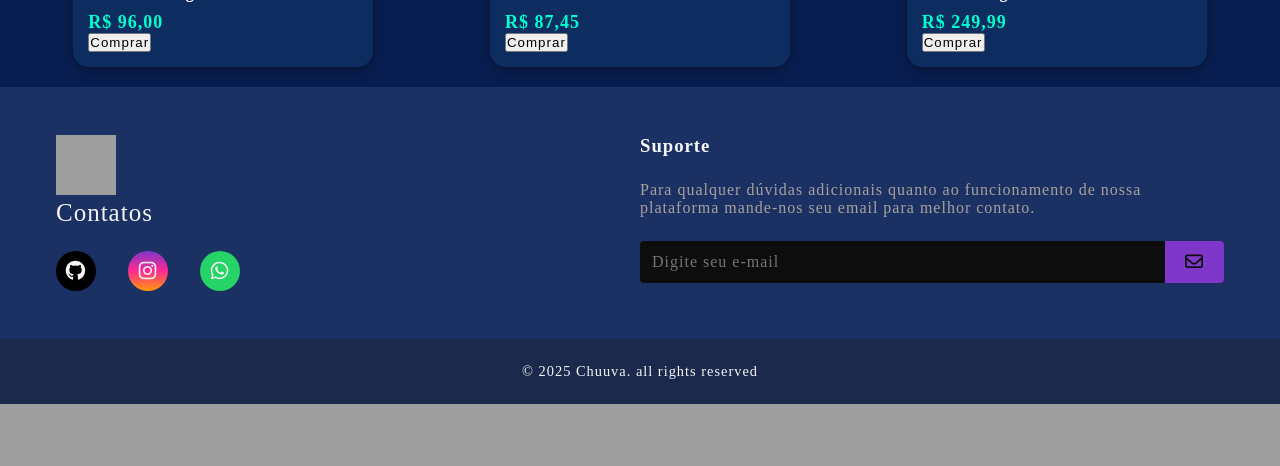
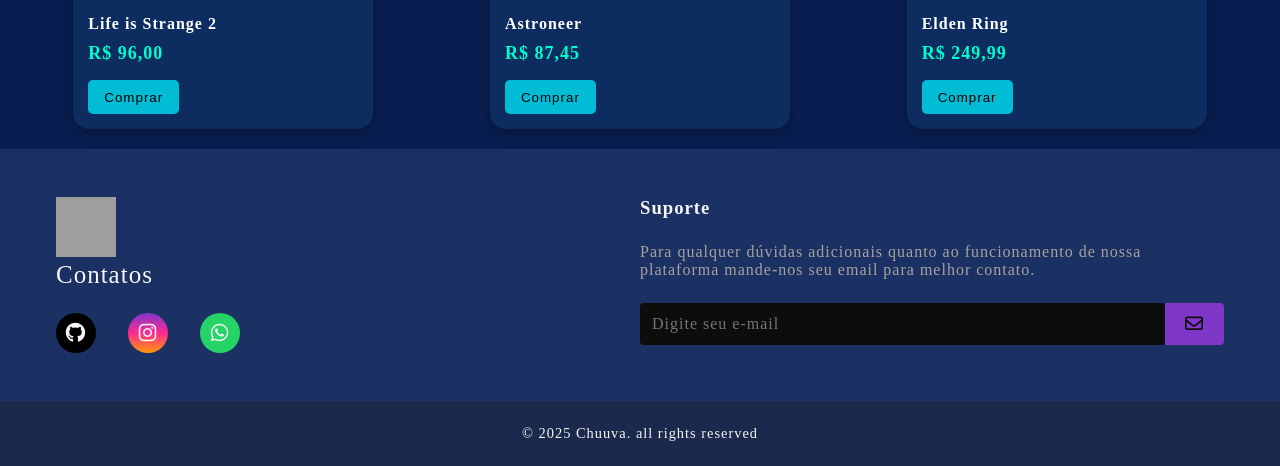
Before and after one commit to ZionFr/chuuva-2.0, a PHP site: page /jogosConsole.html in a window 1280 px wide. Shown: the part 951-1417 px from the top of the page. Before the commit the page ends 1355 px from the top, so only its background shows below. Run offline with PHP 8.4, Linux system fonts and the light colour scheme; grey boxes are pictures that could not be loaded.

Commit message:
Update jogosPC.css

```diff
--- a/jogosPC.css
+++ b/jogosPC.css
@@ -42,4 +42,18 @@
     font-size: 18px;
     font-weight: bold;
     color: #00ffcc;
+    margin-bottom: 1rem;
 }
+button {
+    background-color: #00bcd4;
+    color: #000;
+    border: none;
+    padding: 0.6rem 1rem;
+    border-radius: 5px;
+    cursor: pointer;
+    transition: background 0.3s;
+}
+
+button:hover {
+    background-color: #0097a7;
+}
```
